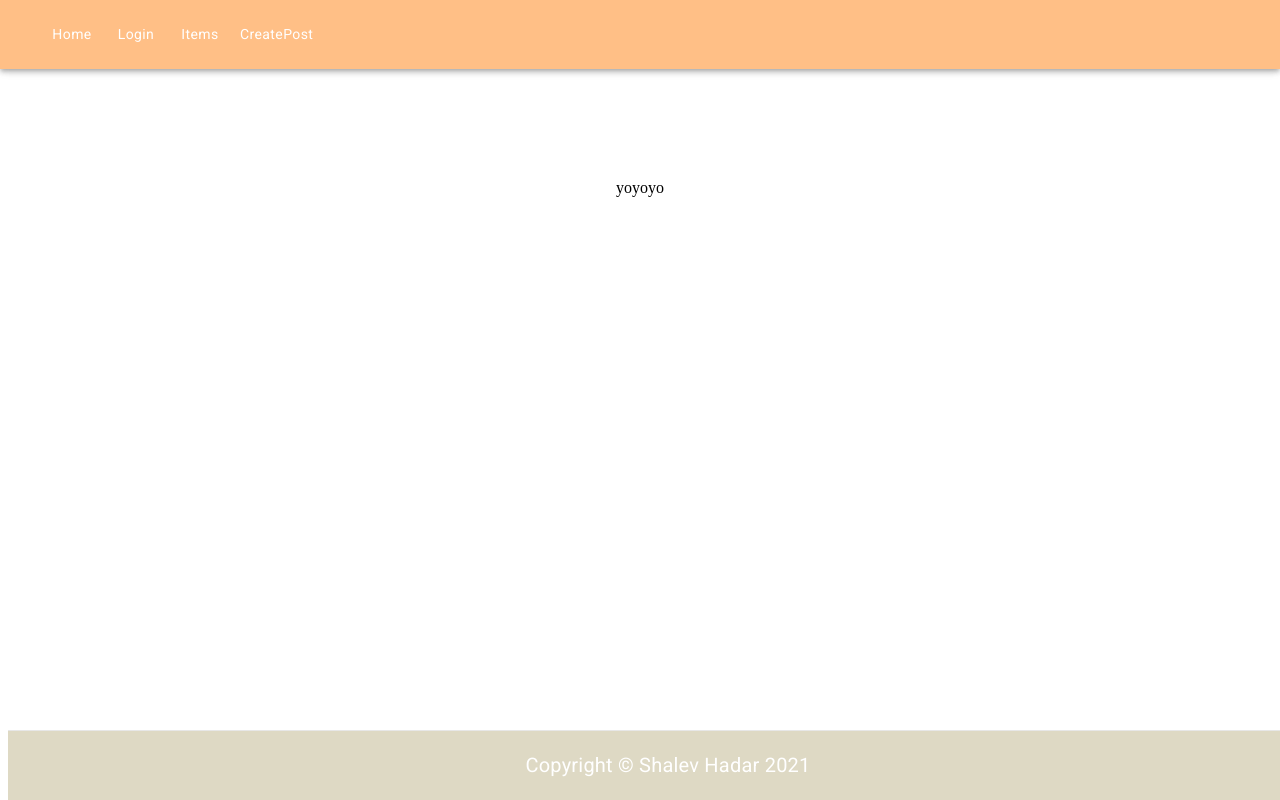
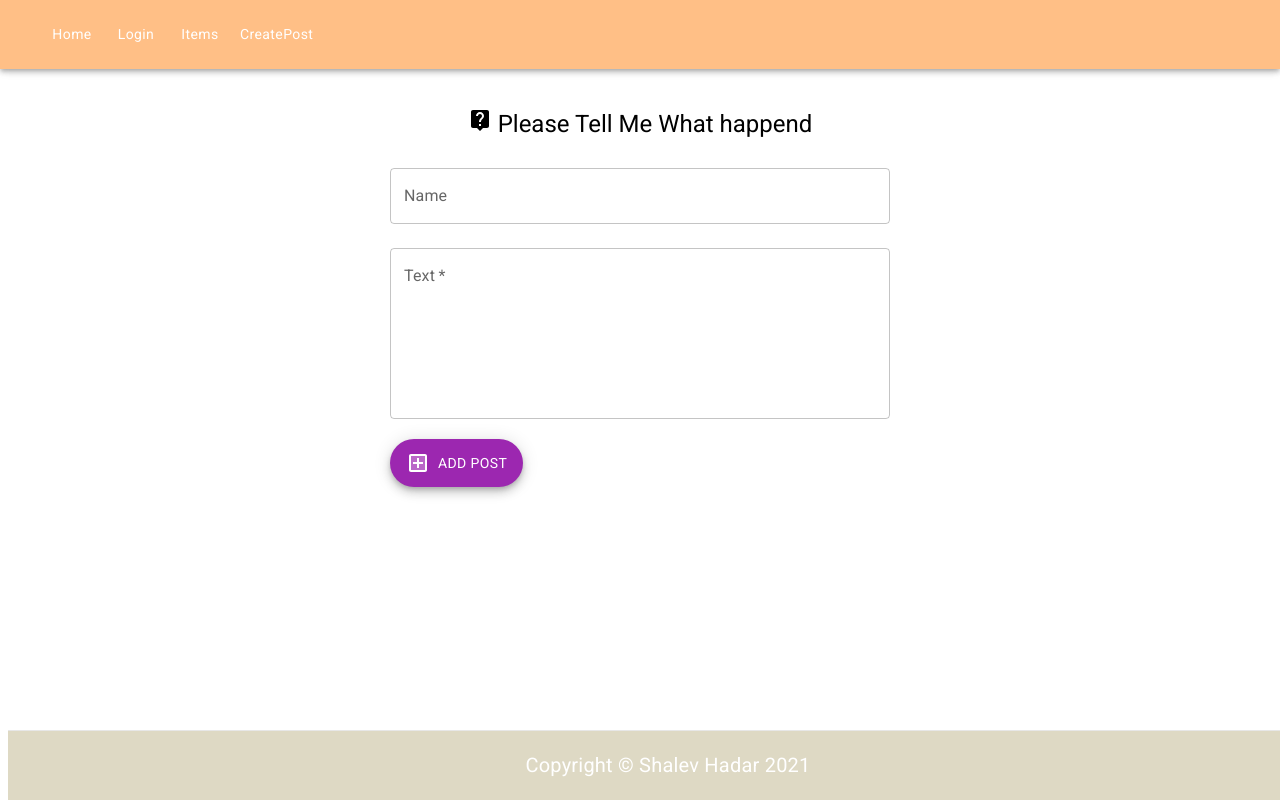
Before and after one commit to ShalevHadar/ForTell, a React (Create React App) app in the folder client/: page /createPost in a window 1280 px wide. Built offline with nearby package versions, Linux system fonts and the light colour scheme.

Commit message:
You can now remove and restore items

```diff
--- a/client/src/components/Copyright.jsx
+++ b/client/src/components/Copyright.jsx
@@ -1,4 +1,4 @@
-import { Link, Typography } from "@mui/material";
+import {  Typography } from "@mui/material";
 import React from "react";
 
 export default function Copyright() {
--- a/client/src/components/CreatePost.jsx
+++ b/client/src/components/CreatePost.jsx
@@ -1,6 +1,8 @@
 import * as React from "react";
-
-import { Grid } from "@mui/material";
+import AddBoxTwoToneIcon from '@mui/icons-material/AddBoxTwoTone';
+import LiveHelpIcon from '@mui/icons-material/LiveHelp';
+import { Fab, Grid, TextField, Typography } from "@mui/material";
+import { Box } from "@mui/system";
 
 export default function CreatePost() {
   return (
@@ -10,10 +12,31 @@ export default function CreatePost() {
       direction="column"
       alignItems="center"
       justifyContent="center"
-      style={{ minHeight: "20vh" }}
+      style={{ minHeight: "50vh" }}
     >
+    <Typography style={{paddingBottom:"20px"}} variant="h5" gutterBottom component="div">{<LiveHelpIcon/>} Please Tell Me What happend</Typography>
       <Grid item xs={3}>
-        yoyoyo
+        <Box
+          sx={{
+            width: 500,
+            maxWidth: "100%",
+          }}
+        >
+          <TextField fullWidth label="Name" id="fullWidth" sx={{ mb: 3 }} />
+          <TextField fullWidth label="Text" id="fullWidth" multiline rows={6} required/>
+        </Box>
+        <Box
+        style={{paddingTop:"20px"}}
+          sx={{
+            width: 500,
+            maxWidth: "100%",
+          }}
+        >
+          <Fab variant="extended" sx={{ mb: 3 }} color="secondary" value="name">
+            <AddBoxTwoToneIcon sx={{ mr: 1 }} />
+            ADD Post
+          </Fab>
+        </Box>
       </Grid>
     </Grid>
   );
--- a/client/src/components/Items.jsx
+++ b/client/src/components/Items.jsx
@@ -16,7 +16,8 @@ import Moment from "react-moment";
 const URL = `http://localhost:3030/api/items`;
 
 export default function Items() {
-  const [items, setItem] = useState([]);
+  const [items, setItems] = useState([]);
+  const [flag, setFlag] = useState(false);
 
   const fetchItems = () => {
     axios
@@ -26,13 +27,19 @@ export default function Items() {
         },
       })
       .then((res) => {
-      setItem(res.data);
+        setItems(res.data);
       });
+  };
+
+  const handleCick = (item) => {
+    console.log(item);
+    axios.patch(`${URL}/${item._id}`, {item})
+    .then(fetchItems()).then(setFlag)
   }
 
   useEffect(() => {
-    fetchItems()
-  }, []);
+    fetchItems();
+  }, [flag]);
 
   return (
     <>
@@ -46,6 +53,7 @@ export default function Items() {
             <TableRow>
               <TableCell>Cotent</TableCell>
               <TableCell align="right">Name</TableCell>
+              <TableCell align="right">Class</TableCell>
               <TableCell align="right">Created At</TableCell>
               <TableCell align="right">Status</TableCell>
             </TableRow>
@@ -59,11 +67,16 @@ export default function Items() {
                 >
                   <TableCell>{item.content}</TableCell>
                   <TableCell align="right">{item.name}</TableCell>
+                  <TableCell align="right">{item.currClass}</TableCell>
                   <TableCell align="right">
                     <Moment format="lll">{item.createdAt}</Moment>
                   </TableCell>
                   <TableCell align="right">
-                  <Button variant="contained" color="success">Done</Button>
+                    <Button variant="contained" color="success"
+                    onClick={() => handleCick(item)}
+                    >
+                      Done
+                    </Button>
                   </TableCell>
                 </TableRow>
               )
@@ -82,25 +95,34 @@ export default function Items() {
             <TableRow>
               <TableCell>Cotent</TableCell>
               <TableCell align="right">Name</TableCell>
+              <TableCell align="right">Class</TableCell>
               <TableCell align="right">Created At</TableCell>
               <TableCell align="right">Status</TableCell>
             </TableRow>
           </TableHead>
           <TableBody>
             {items.map((item) =>
-              item.isDone ? (<TableRow
+              item.isDone ? (
+                <TableRow
                   key={item._id}
                   sx={{ "&:last-child td, &:last-child th": { border: 0 } }}
                 >
                   <TableCell>{item.content}</TableCell>
                   <TableCell align="right">{item.name}</TableCell>
+                  <TableCell align="right">{item.currClass}</TableCell>
                   <TableCell align="right">
                     <Moment format="lll">{item.createdAt}</Moment>
                   </TableCell>
                   <TableCell align="right">
-                  <Button variant="contained" color="error">Restore</Button>
+                    <Button variant="contained" color="error"
+                    onClick={() => handleCick(item)}
+                    >
+                      Restore
+                    </Button>
                   </TableCell>
-                </TableRow>) : null )}
+                </TableRow>
+              ) : null
+            )}
           </TableBody>
         </Table>
       </TableContainer>
--- a/client/src/components/Login.jsx
+++ b/client/src/components/Login.jsx
@@ -17,7 +17,6 @@ export default function Home() {
 
   const handleSubmit = (event) => {
     event.preventDefault();
-    const data = new FormData(event.currentTarget);
     // eslint-disable-next-line no-console
     navigate('../items')
 
```
Also changed, not shown: 2 other files (tests, documents, lock files or other folders). Lines whose indentation alone changed are shown as unchanged.
